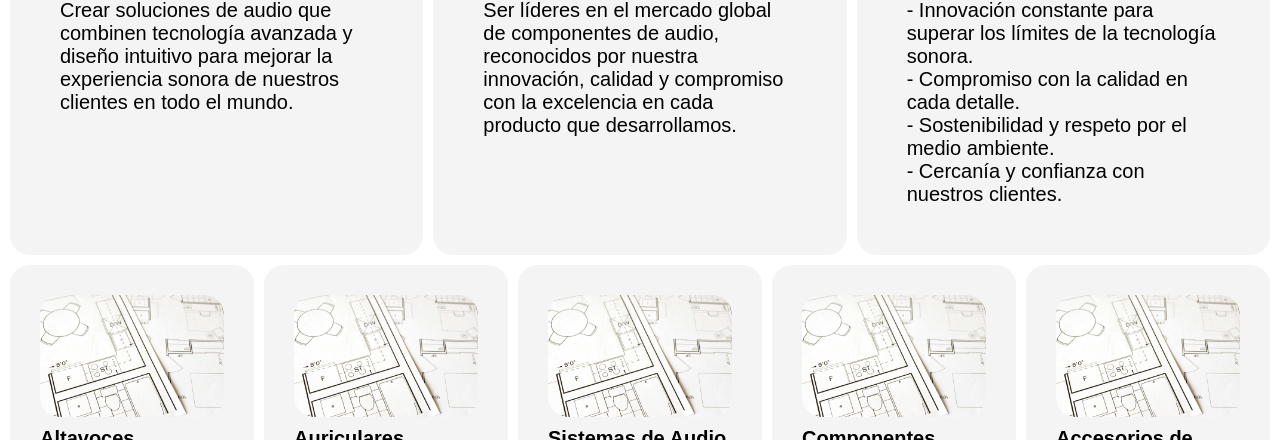
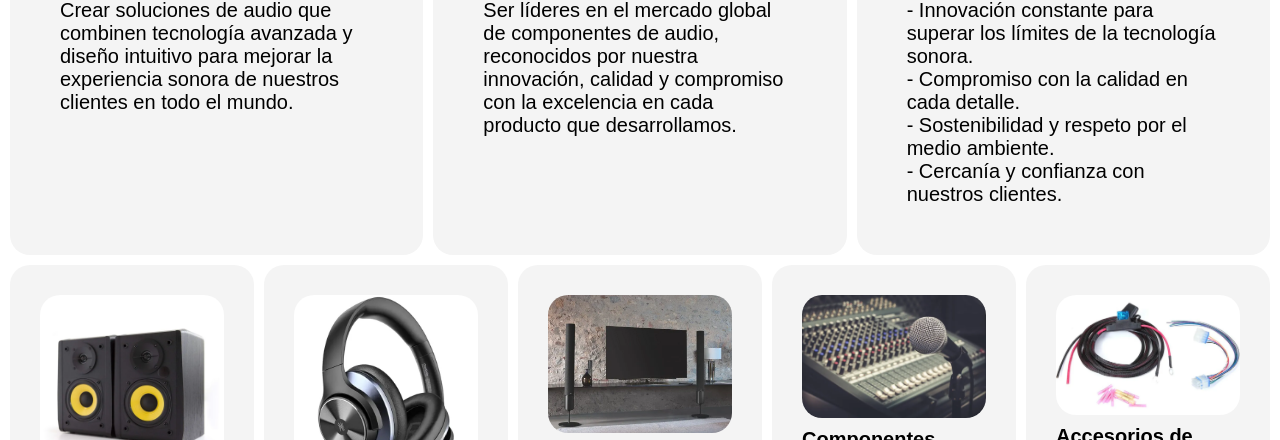
Before and after one commit to SilverCoyote012/DesarrolloFullStack, a plain HTML site: page Actividad1/index.html in a window 1280 px wide. Shown: the part 483-923 px from the top of the page. Drawn offline with Linux system fonts and the light colour scheme.

Commit message:
Actualizar imágenes de productos en la sección de proyectos, reemplazando archivos JPG por versiones WEBP para mejorar la calidad y optimización.

```diff
--- a/Actividad1/index.html
+++ b/Actividad1/index.html
@@ -50,31 +50,31 @@
     </div>
     <div id="proyectos">
         <div class="proyecto">
-            <img src="./img/img1.jpg" alt="Altavoces Portátiles">
+            <img src="./img/AltavocesPortatiles.webp" alt="Altavoces Portátiles">
             <h1>Altavoces Portátiles</h1>
             <h2>Altavoces compactos y potentes, diseñados para ofrecer un sonido de alta calidad en cualquier lugar.</h2>
             <a href="#"><button>Ver más</button></a>
         </div>
         <div class="proyecto">
-            <img src="./img/img1.jpg" alt="Auriculares Inalámbricos">
+            <img src="./img/AuricularesInalamricos.webp" alt="Auriculares Inalámbricos">
             <h1>Auriculares Inalámbricos</h1>
             <h2>Diseño ergonómico y tecnología de cancelación de ruido para una experiencia auditiva inmersiva.</h2>
             <a href="#"><button>Ver más</button></a>
         </div>
         <div class="proyecto">
-            <img src="./img/img1.jpg" alt="Sistemas de Audio para el Hogar">
+            <img src="./img/SistemasAudioHogar.webp" alt="Sistemas de Audio para el Hogar">
             <h1>Sistemas de Audio para el Hogar</h1>
             <h2>Equipos completos que transforman cualquier espacio en un cine en casa.</h2>
             <a href="#"><button>Ver más</button></a>
         </div>
         <div class="proyecto">
-            <img src="./img/img1.jpg" alt="Componentes Profesionales">
+            <img src="./img/ComponentesProfesionales.webp" alt="Componentes Profesionales">
             <h1>Componentes Profesionales</h1>
             <h2>Soluciones diseñadas para estudios de grabación y profesionales del audio.</h2>
             <a href="#"><button>Ver más</button></a>
         </div>
         <div class="proyecto">
-            <img src="./img/img1.jpg" alt="Accesorios de Audio">
+            <img src="./img/AccesoriosAudio.webp" alt="Accesorios de Audio">
             <h1>Accesorios de Audio</h1>
             <h2>Amplificadores, cables y más para completar tu experiencia sonora.</h2>
             <a href="#"><button>Ver más</button></a>
```
Also changed, not shown: Actividad1/img/AccesoriosAudio.webp (added), Actividad1/img/AltavocesPortatiles.webp (added), Actividad1/img/AuricularesInalamricos.webp (added), Actividad1/img/ComponentesProfesionales.webp (added), Actividad1/img/SistemasAudioHogar.webp (added).
